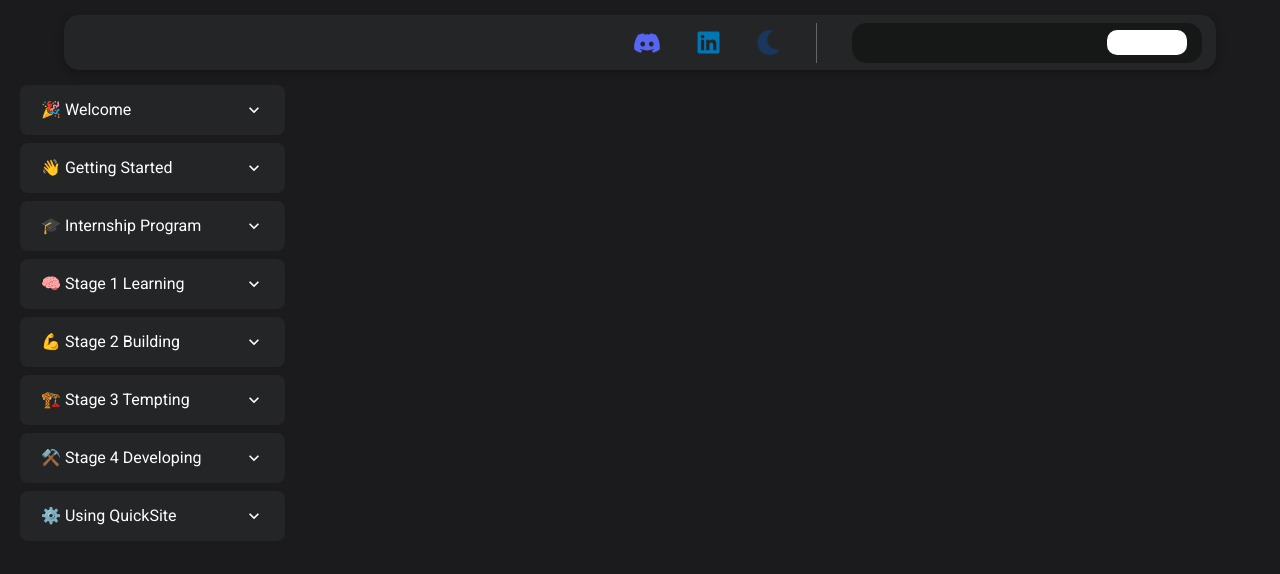
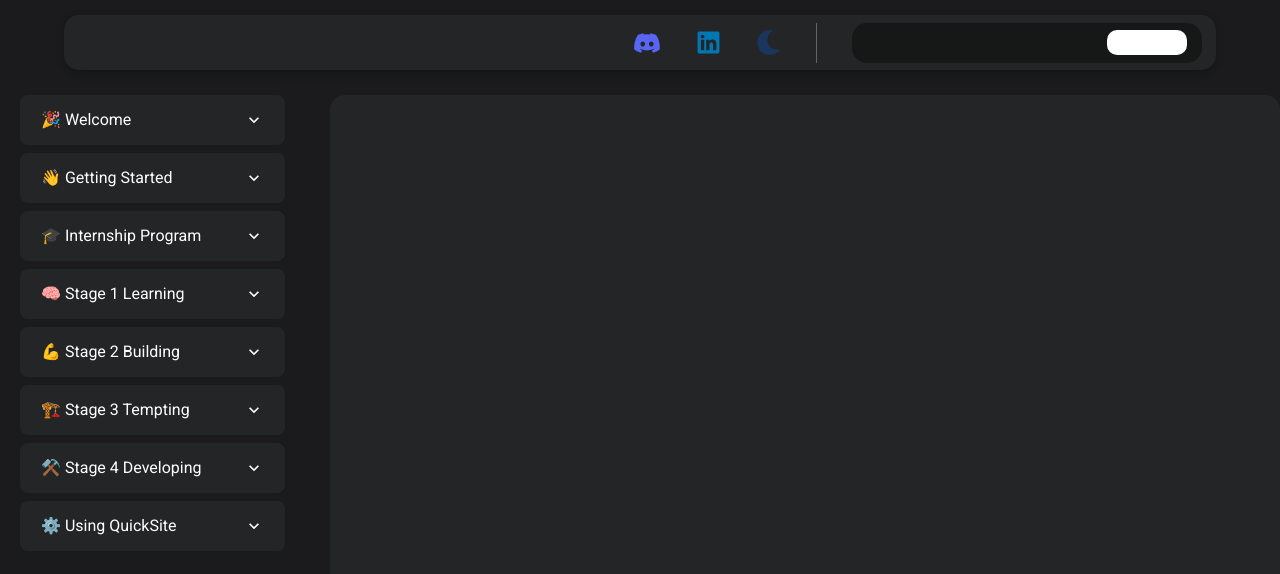
Before and after one commit to AdminForIinRange/quick-site-guru-docs, a Next.js app: page / in a window 1280 px wide. Shown: the top 574 px of the page. Built offline with nearby package versions, Linux system fonts and the light colour scheme.

Commit message:
commit one

```diff
--- a/src/app/page.jsx
+++ b/src/app/page.jsx
@@ -1,4 +1,5 @@
 "use client";
+import Main from "@/components/main/main";
 import Sidebar from "@/components/sidebar/sidebar";
 import { HStack, Box, useMediaQuery } from "@chakra-ui/react";
 import { useState } from "react";
@@ -6,7 +7,7 @@ import { useState } from "react";
 const Home = () => {
   const [isTablet] = useMediaQuery("(max-width: 768px)");
   return (
-    <div>
+    <Box mt={"25px"} h={"1200px"}>
     <HStack
       align={"start"}
       gap={["15px", "15px", "25px", "25px", "25px"]}
@@ -14,11 +15,9 @@ const Home = () => {
     >
       {!isTablet ? <Sidebar /> : null}
 
-<Box>
-
-</Box>
+<Main />
     </HStack>
-  </div>
+  </Box>
   );
 };
 
--- /dev/null
+++ b/src/components/main/main.jsx
@@ -0,0 +1,14 @@
+import { Box } from '@chakra-ui/react'
+import React from 'react'
+
+const Main = () => {
+  return (
+    <>
+
+    <Box w={"1200px"} h={"700px"}  bg={"#242526"} rounded={"15px"} >
+
+</Box></>
+  )
+}
+
+export default Main
```
